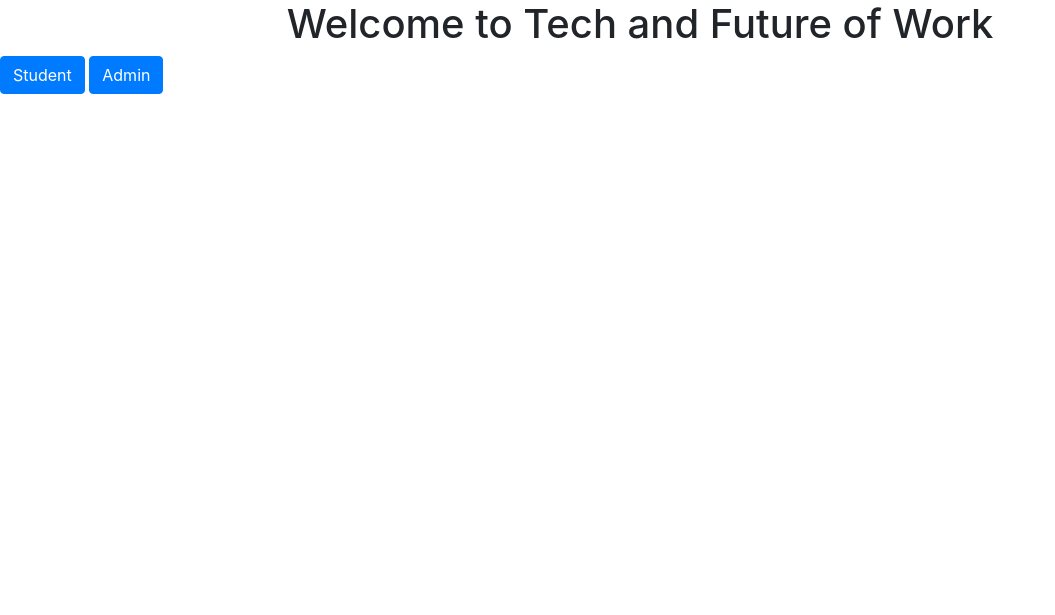
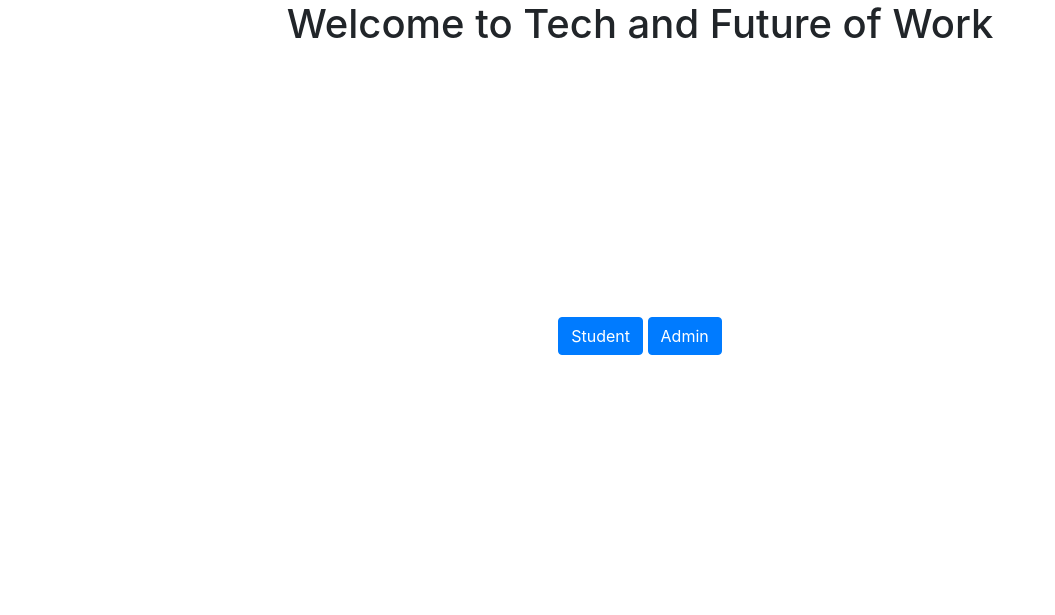
Before and after one commit to Niangmodou/Tech-and-Future-Of-Work, a Flask app: page / in a window 1280 px wide. Shown: the top 615 px of the page, without its empty margins (0-1055 px from the left). Run offline with Flask 2, Linux system fonts and the light colour scheme; some libraries are stand-ins or nearby versions.

Commit message:
styled frontend a bit

```diff
--- a/templates/index.html
+++ b/templates/index.html
@@ -10,13 +10,28 @@
     *{
       text-align: center;
     }
+
+    #outer {
+    width: 100%;
+    height: 70vh;
+    display: flex;
+}
+
+#inner {
+  margin: auto;
+}
+
   </style>
 
   <body>
     <h1>Welcome to Tech and Future of Work</h1>
+    <div id="outer" class="container">
+      <div id="inner">
+        <a href="student" class="btn btn-primary">Student</a>
+        <a href="adminLogin" class="btn btn-primary">Admin</a>
+      </div>
+    </div>
 
-    <a href="student" class="btn btn-primary">Student</a>
-    <a href="adminLogin" class="btn btn-primary">Admin</a>
   </body>
 
   <script src="https://code.jquery.com/jquery-3.4.1.slim.min.js" integrity="sha384-J6qa4849blE2+poT4WnyKhv5vZF5SrPo0iEjwBvKU7imGFAV0wwj1yYfoRSJoZ+n" crossorigin="anonymous"></script>
```
Also changed, not shown: templates/admin.html (+13 -1 lines), templates/student.html (+12 -0 lines), 2 other files.
